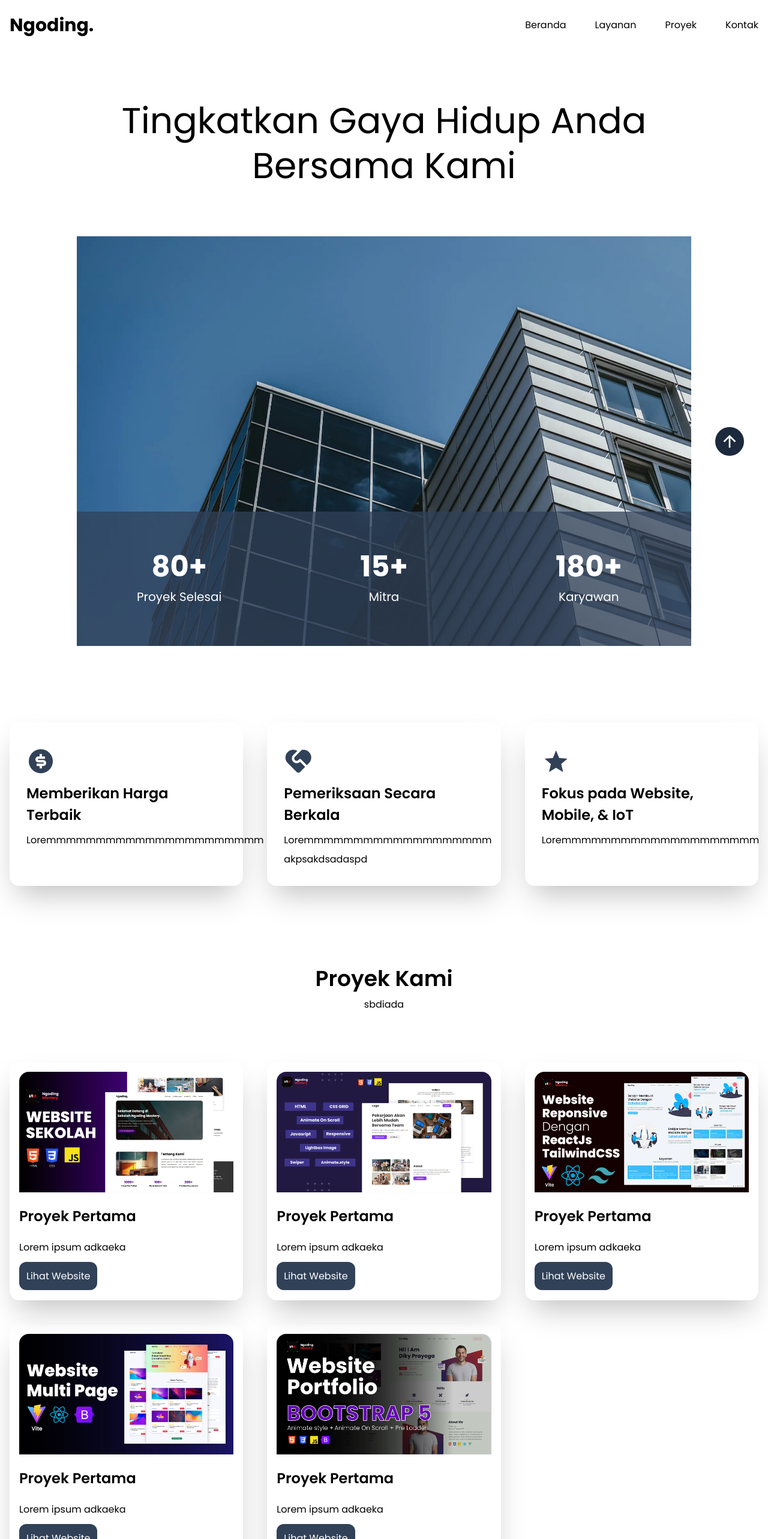
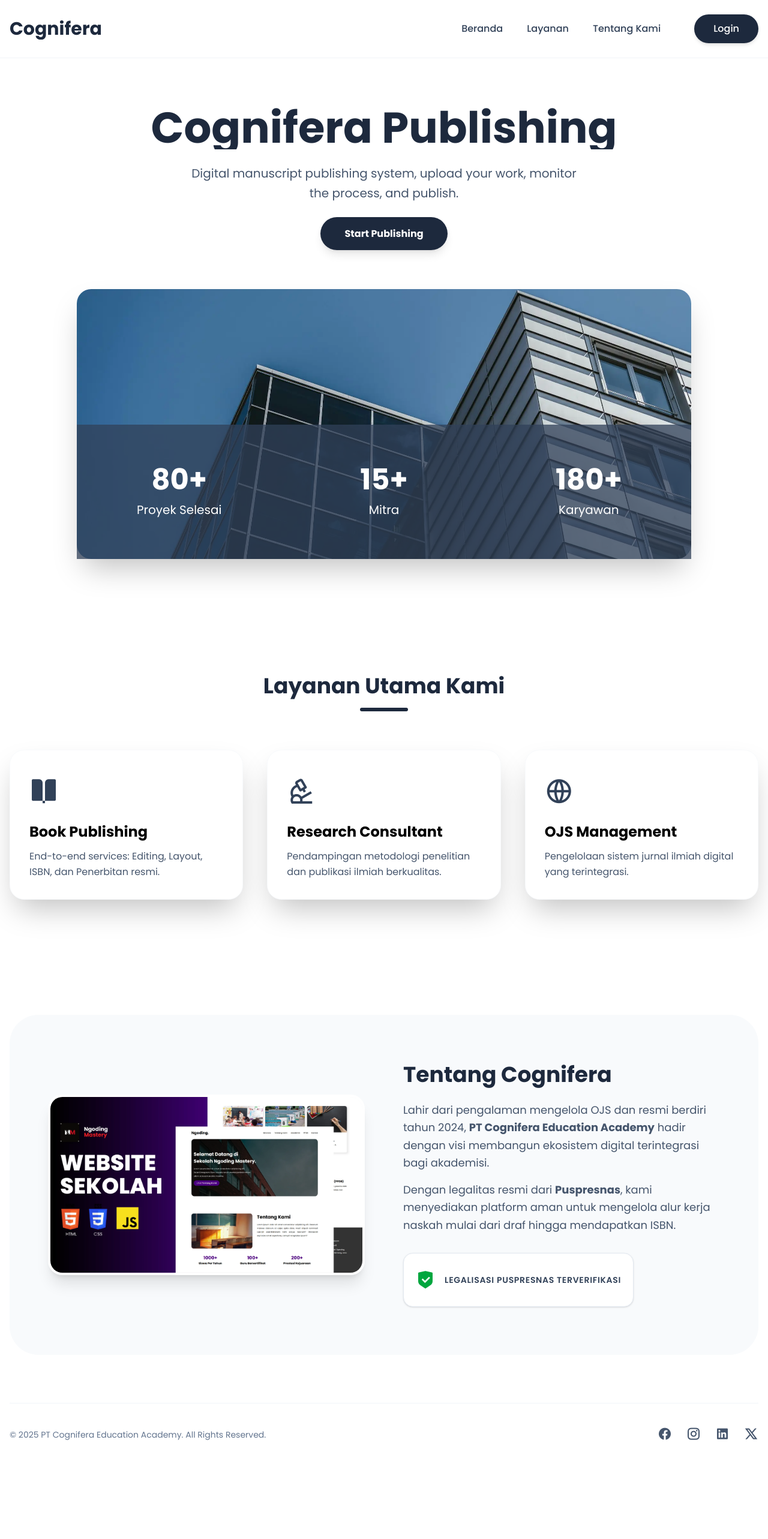
Before and after one commit to rapsz30/company-profile, a Next.js app: page / in a window 1280 px wide. Shown: the top 2566 px of the page at 60% size. After the commit the page ends 2444 px from the top, so only its background shows below. Built offline with nearby package versions, Linux system fonts and the light colour scheme.

Commit message:
awaowkswkwsoa

```diff
--- a/app/page.js
+++ b/app/page.js
@@ -7,162 +7,103 @@ import * as motion from "motion/react-client";
 export default function Home() {
   return (
     <>
-      <motion.div className="py-20" initial={{opacity:0, y:50, scale:0.8}} animate={{opacity:1, y:0, scale:1}} transition={{duration:1}}>
-        <h1 className="sm:text-6xl/tight text-5xl/tight sm:text-center text-left">
-          Tingkatkan Gaya Hidup Anda <br /> Bersama Kami
+      <section id="home" className="min-h-[80vh] flex flex-col justify-center items-center pt-10">
+        <motion.div
+          className="py-10 text-center"
+          initial={{opacity:0, y:50, scale:0.8}}
+          animate={{opacity:1, y:0, scale:1}}
+          transition={{duration:1}}
+        >
+          <h1 className="sm:text-7xl text-5xl font-bold mb-6 bg-slate-800 bg-clip-text text-transparent">
+            Cognifera Publishing
           </h1>
+          <p className="text-xl text-slate-600 max-w-2xl mx-auto mb-10 leading-relaxed">
+            Digital manuscript publishing system, upload your work, monitor the process, and publish.
+          </p>
+          <Link
+            href="/auth/login"
+            className="bg-slate-800 text-white px-10 py-4 rounded-full font-bold hover:bg-slate-700 transition-all shadow-lg hover:shadow-xl"
+          >
+            Start Publishing
+          </Link>
         </motion.div>
 
-      <div className="max-w-5xl mx-auto relative" >
+        <div className="max-w-5xl mx-auto relative mt-10 w-full">
           <motion.div initial={{opacity:0, y:50}} animate={{opacity:1, y:0}} transition={{delay:0.5}}>
-        <Image src={DataImage.Hero} alt="Hero Image" priority />
+            <Image
+              src={DataImage.Hero}
+              alt="Cognifera Hero"
+              className="rounded-3xl shadow-2xl object-cover h-[450px] w-full"
+              priority
+            />
           </motion.div>
           <HeroInfo />
         </div>
+      </section>
 
-      <div className="grid lg:grid-cols-3 mt-32 gap-10 md:grid-cols-2 grid-cols-1" id="layanan">
-        <motion.div className="shadow-2xl p-7 rounded-2xl" initial={{opacity:0, y:100}} whileInView={{opacity:1, y:0}} viewport={{once:true}}>
-          <i className="ri-money-dollar-circle-fill ri-3x text-slate-700"></i>
-          <p className="font-semibold text-2xl/normal mb-2">
-            Memberikan Harga Terbaik
-          </p>
-          <p className="text-base/loose">Loremmmmmmmmmmmmmmmmmmmmmm</p>
+      <section className="mt-48" id="services">
+        <motion.div
+          initial={{opacity:0}}
+          whileInView={{opacity:1}}
+          className="text-center mb-16"
+        >
+          <h2 className="text-4xl font-bold mb-4 text-slate-800">Layanan Utama Kami</h2>
+          <div className="h-1.5 w-20 bg-slate-800 mx-auto rounded-full"></div>
         </motion.div>
-        <motion.div className="shadow-2xl p-7 rounded-2xl" initial={{opacity:0, y:100}} whileInView={{opacity:1, y:0}} viewport={{once:true}}>
-          <i className="ri-service-fill ri-3x text-slate-700"></i>
-          <p className="font-semibold text-2xl/normal mb-2">
-            Pemeriksaan Secara Berkala
-          </p>
-          <p className="text-base/loose">
-            Loremmmmmmmmmmmmmmmmmmm akpsakdsadaspd
+
+        <div className="grid lg:grid-cols-3 gap-10 md:grid-cols-2 grid-cols-1">
+          <motion.div className="shadow-2xl p-8 rounded-3xl border border-slate-50 bg-white" initial={{opacity:0, y:100}} whileInView={{opacity:1, y:0}} viewport={{once:true}}>
+            <i className="ri-book-open-fill ri-3x text-slate-700 mb-4 block"></i>
+            <h3 className="font-bold text-2xl mb-3">Book Publishing</h3>
+            <p className="text-base leading-relaxed text-slate-600">
+              End-to-end services: Editing, Layout, ISBN, dan Penerbitan resmi.
             </p>
           </motion.div>
-        <motion.div className="shadow-2xl p-7 rounded-2xl"initial={{opacity:0, y:100}} whileInView={{opacity:1, y:0}} viewport={{once:true}}>
-          <i className="ri-star-s-fill ri-3x text-slate-700"></i>
-          <p className="font-semibold text-2xl/normal mb-2">
-            Fokus pada Website, Mobile, & IoT
+
+          <motion.div className="shadow-2xl p-8 rounded-3xl border border-slate-50 bg-white" initial={{opacity:0, y:100}} whileInView={{opacity:1, y:0}} viewport={{once:true}} transition={{delay:0.2}}>
+            <i className="ri-microscope-line ri-3x text-slate-700 mb-4 block"></i>
+            <h3 className="font-bold text-2xl mb-3">Research Consultant</h3>
+            <p className="text-base leading-relaxed text-slate-600">
+              Pendampingan metodologi penelitian dan publikasi ilmiah berkualitas.
             </p>
-          <p className="text-base/loose">Loremmmmmmmmmmmmmmmmmmmm</p>
+          </motion.div>
+
+          <motion.div className="shadow-2xl p-8 rounded-3xl border border-slate-50 bg-white" initial={{opacity:0, y:100}} whileInView={{opacity:1, y:0}} viewport={{once:true}} transition={{delay:0.4}}>
+            <i className="ri-global-line ri-3x text-slate-700 mb-4 block"></i>
+            <h3 className="font-bold text-2xl mb-3">OJS Management</h3>
+            <p className="text-base leading-relaxed text-slate-600">
+              Pengelolaan sistem jurnal ilmiah digital yang terintegrasi.
+            </p>
           </motion.div>
         </div>
+      </section>
 
-      <div className="mt-32" id="proyek">
-        <motion.h1 className="text-4xl/normal text-center font-semibold" initial={{opacity:0, y:50}} whileInView={{opacity:1, y:0}}>
-          Proyek Kami
-        </motion.h1>
-        <motion.p className="text-base/loose text-center" initial={{opacity:0, y:50}} whileInView={{opacity:1, y:0}} transition={{delay:0.2}}>sbdiada</motion.p>
-
-        <div className="mt-20 grid lg:grid-cols-3 gap-10 md:grid-cols-2 grid-cols-1">
-          <motion.div className="shadow-2xl p-4 rounded-2xl" initial={{opacity:0, y:100}} whileInView={{opacity:1, y:0}} viewport={{once:true}}>
+      <section className="mt-48 mb-20 py-20 bg-slate-50 rounded-[3rem] px-8 md:px-16" id="about">
+        <div className="grid md:grid-cols-2 gap-16 items-center">
+          <motion.div initial={{opacity:0, x:-50}} whileInView={{opacity:1, x:0}} viewport={{once:true}}>
             <Image
               src={DataImage.Proyek1}
-              alt="Proyek Image"
-              className="rounded-tl-2xl rounded-tr-2xl"
+              alt="About Cognifera"
+              className="rounded-3xl shadow-xl border-4 border-white"
             />
-            <h1 className="mt-6 mb-3 text-2xl font-semibold">Proyek Pertama</h1>
-            <p className="mt-6 mb-3">Lorem ipsum adkaeka</p>
-            <div className="mt-6 mb-3">
-              <Link
-                href={"#"}
-                className="bg-slate-700 text-white text-center p-3 rounded-xl hover:bg-slate-600 cursor-pointer"
-              >
-                Lihat Website
-              </Link>
+          </motion.div>
+          <motion.div initial={{opacity:0, x:50}} whileInView={{opacity:1, x:0}} viewport={{once:true}}>
+            <h2 className="text-4xl font-bold mb-6 text-slate-800">Tentang Cognifera</h2>
+            <div className="space-y-4 text-slate-600 leading-relaxed text-lg">
+              <p>
+                Lahir dari pengalaman mengelola OJS dan resmi berdiri tahun 2024, <strong>PT Cognifera Education Academy</strong> hadir dengan visi membangun ekosistem digital terintegrasi bagi akademisi.
+              </p>
+              <p>
+                Dengan legalitas resmi dari <strong>Puspresnas</strong>, kami menyediakan platform aman untuk mengelola alur kerja naskah mulai dari draf hingga mendapatkan ISBN.
+              </p>
             </div>
-          </motion.div>
-          <motion.div className="shadow-2xl p-4 rounded-2xl" initial={{opacity:0, y:100}} whileInView={{opacity:1, y:0}} viewport={{once:true}}>
-            <Image
-              src={DataImage.Proyek2}
-              alt="Proyek Image"
-              className="rounded-tl-2xl rounded-tr-2xl"
-            />
-            <h1 className="mt-6 mb-3 text-2xl font-semibold">Proyek Pertama</h1>
-            <p className="mt-6 mb-3">Lorem ipsum adkaeka</p>
-            <div className="mt-6 mb-3">
-              <Link
-                href={"#"}
-                className="bg-slate-700 text-white text-center p-3 rounded-xl hover:bg-slate-600 cursor-pointer"
-              >
-                Lihat Website
-              </Link>
-            </div>
-          </motion.div>{" "}
-          <motion.div className="shadow-2xl p-4 rounded-2xl" initial={{opacity:0, y:100}} whileInView={{opacity:1, y:0}} viewport={{once:true}}>
-            <Image
-              src={DataImage.Proyek3}
-              alt="Proyek Image"
-              className="rounded-tl-2xl rounded-tr-2xl"
-            />
-            <h1 className="mt-6 mb-3 text-2xl font-semibold">Proyek Pertama</h1>
-            <p className="mt-6 mb-3">Lorem ipsum adkaeka</p>
-            <div className="mt-6 mb-3">
-              <Link
-                href={"#"}
-                className="bg-slate-700 text-white text-center p-3 rounded-xl hover:bg-slate-600 cursor-pointer"
-              >
-                Lihat Website
-              </Link>
-            </div>
-          </motion.div>{" "}
-          <motion.div className="shadow-2xl p-4 rounded-2xl" initial={{opacity:0, y:100}} whileInView={{opacity:1, y:0}} viewport={{once:true}}>
-            <Image
-              src={DataImage.Proyek4}
-              alt="Proyek Image"
-              className="rounded-tl-2xl rounded-tr-2xl"
-            />
-            <h1 className="mt-6 mb-3 text-2xl font-semibold">Proyek Pertama</h1>
-            <p className="mt-6 mb-3">Lorem ipsum adkaeka</p>
-            <div className="mt-6 mb-3">
-              <Link
-                href={"#"}
-                className="bg-slate-700 text-white text-center p-3 rounded-xl hover:bg-slate-600 cursor-pointer"
-              >
-                Lihat Website
-              </Link>
-            </div>
-          </motion.div>{" "}
-          <motion.div className="shadow-2xl p-4 rounded-2xl" initial={{opacity:0, y:100}} whileInView={{opacity:1, y:0}} viewport={{once:true}}>
-            <Image
-              src={DataImage.Proyek5}
-              alt="Proyek Image"
-              className="rounded-tl-2xl rounded-tr-2xl"
-            />
-            <h1 className="mt-6 mb-3 text-2xl font-semibold">Proyek Pertama</h1>
-            <p className="mt-6 mb-3">Lorem ipsum adkaeka</p>
-            <div className="mt-6 mb-3">
-              <Link
-                href={"#"}
-                className="bg-slate-700 text-white text-center p-3 rounded-xl hover:bg-slate-600 cursor-pointer"
-              >
-                Lihat Website
-              </Link>
+            <div className="mt-8 p-5 bg-white rounded-2xl inline-flex items-center gap-4 shadow-sm border border-slate-200">
+              <i className="ri-shield-check-fill text-green-600 ri-2x"></i>
+              <span className="font-semibold text-slate-700 uppercase tracking-wider text-sm">Legalisasi Puspresnas Terverifikasi</span>
             </div>
           </motion.div>
         </div>
-      </div>
-
-      <div className="mt-32 flex items-center justify-between md:flex-row flex-col md:gap-0 gap-4" id="kontak">
-        <h2 className="text-3xl font-bold">Ngoding.</h2>
-        <div className="flex gap-10">
-          <Link href={"#beranda"}>Beranda</Link>
-          <Link href={"#layanan"}>Layanan</Link>
-          <Link href={"#proyek"}>Proyek</Link>
-        </div>
-        <div className="flex gap-4">
-          <Link href={""}>
-            <i className="ri-youtube-fill ri-2x"></i>
-          </Link>
-          <Link href={""}>
-            <i className="ri-instagram-fill ri-2x"></i>
-          </Link>
-          <Link href={""}>
-            <i className="ri-reddit-fill ri-2x"></i>
-          </Link>
-          <Link href={""}>
-            <i className="ri-twitter-fill ri-2x"></i>
-          </Link>
-        </div>
-      </div>
+      </section>
     </>
   );
 }
--- a/components/Footer.jsx
+++ b/components/Footer.jsx
@@ -3,13 +3,24 @@ import Link from 'next/link'
 
 const Footer = () => {
   return (
-    <div className='container mx-auto px-4'>
-      <div className='pt-20 pb-6 flex items-center justify-between sm:flex-row flex-col sm:gap-0 gap-4'>
-        <p>&copy;Copyright 2025</p>
-        <div className='flex gap-4'>
-            <Link href={"#"}>Terms</Link>
-            <Link href={"#"}>Privacy</Link>
-            <Link href={"#"}>Cookies</Link>
+    <div className='container mx-auto px-4 mt-20'>
+      <div className='py-10 border-t border-slate-100 flex items-center justify-between sm:flex-row flex-col sm:gap-0 gap-6'>
+        <p className="text-slate-500 text-sm text-center">
+          &copy; 2025 PT Cognifera Education Academy. All Rights Reserved.
+        </p>
+        <div className='flex gap-6 items-center text-slate-600'>
+            <Link href={"#"} className="hover:text-slate-900 transition-colors">
+              <i className="ri-facebook-circle-fill ri-xl"></i>
+            </Link>
+            <Link href={"#"} className="hover:text-slate-900 transition-colors">
+              <i className="ri-instagram-line ri-xl"></i>
+            </Link>
+            <Link href={"#"} className="hover:text-slate-900 transition-colors">
+              <i className="ri-linkedin-box-fill ri-xl"></i>
+            </Link>
+            <Link href={"#"} className="hover:text-slate-900 transition-colors">
+              <i className="ri-twitter-x-line ri-xl"></i>
+            </Link>
         </div>
       </div>
     </div>
--- a/components/Navbar.jsx
+++ b/components/Navbar.jsx
@@ -1,43 +1,60 @@
+// src/components/Navbar.jsx
 "use client";
 import Link from "next/link";
 import { useState } from "react";
 
 const Navbar = () => {
   const [active, setActive] = useState(false);
-  const handleClick = () => {
-    // console.log("Testing");
-    setActive(!active);
-  };
+
   return (
-    <div className="navbar py-6">
+    <div className="navbar py-6 sticky top-0 bg-white/80 backdrop-blur-md z-999 border-b border-slate-100">
       <div className="container mx-auto px-4">
         <div className="navbar-box flex items-center justify-between">
           <div className="logo">
-            <h1 className="text-3xl font-bold">Ngoding.</h1>
+            <h1 className="text-3xl font-bold bg-slate-800 bg-clip-text text-transparent">
+              Cognifera
+            </h1>
           </div>
           <ul
-            className={`menu flex items-center gap-12 md:static absolute
-            ${active ? "top-24 opacity-100" : "top-20 opacity-0"}
-            left-1/2 -translate-x-1/2 md:translate-x-0
-            md:flex-row flex-col md:bg-transparent
-             bg-slate-700 w-full md:w-auto md:py-0 py-10
-             text-white md:text-black transition-all md:opacity-100 md:transition-none md:text-base md:-xl`}
+            className={`menu flex items-center gap-10 md:static absolute ${
+              active ? "top-20 opacity-100" : "top-400px opacity-0"
+            } left-0 md:opacity-100 md:flex-row flex-col md:bg-transparent bg-slate-800 w-full md:w-auto md:py-0 py-10 text-white md:text-slate-700 transition-all duration-300 font-medium`}
           >
             <li>
-              <Link href={"#beranda"}>Beranda</Link>
+              <Link href="/#home" onClick={() => setActive(false)}>
+                Beranda
+              </Link>
             </li>
             <li>
-              <Link href={"#layanan"}>Layanan</Link>
+              <Link href="/#services" onClick={() => setActive(false)}>
+                Layanan
+              </Link>
             </li>
             <li>
-              <Link href={"#proyek"}>Proyek</Link>
+              <Link href="/#about" onClick={() => setActive(false)}>
+                Tentang Kami
+              </Link>
             </li>
-            <li>
-              <Link href={"#kontak"}>Kontak</Link>
+            <li className="md:ml-4">
+              <Link
+                href="/auth/login"
+                className="bg-slate-800 text-white px-8 py-3 rounded-full hover:bg-slate-700 transition-all shadow-md inline-block"
+              >
+                Login
+              </Link>
             </li>
           </ul>
-          <div className="md:hidden block" onClick={() => handleClick()}>
-            <i className="ri-menu-3-line ri-2x font-bold"></i>
+          <div
+            className="md:hidden flex items-center"
+            onClick={() => setActive(!active)}
+          >
+            <i
+              className={
+                active
+                  ? "ri-close-line ri-2x text-slate-800"
+                  : "ri-menu-3-line ri-2x text-slate-800"
+              }
+            ></i>
           </div>
         </div>
       </div>
--- a/components/ScrollToTop.jsx
+++ b/components/ScrollToTop.jsx
@@ -1,9 +1,7 @@
 "use client";
+import React, { useEffect, useState } from "react";
+import Link from "next/link";
 
-import React, { useEffect } from "react";
-import Link from "next/link";
-import { useState } from "react";
-const ScrollToTop = () => {
 const ScrollToTop = () => {
   const [active, setActive] = useState(false);
 
@@ -16,18 +14,17 @@ const ScrollToTop = () => {
       }
     };
     window.addEventListener("scroll", handleScroll);
-      return()=>{
-      window.removeEventListener("scroll", handleScroll);
-      }
-    });
-  };
+    return () => window.removeEventListener("scroll", handleScroll);
+  }, []);
 
   return (
     <Link
-      href={"#beranda"}
-      className={'fixed bottom-10 right-10 bg-slate-800 text-white w-12 h-12 rounded-full text-center hover:bg-slate-700 cursor-pointer transition-all ${active? "opacity-100" : "opacity-0" }'}
+      href="#home"
+      className={`fixed bottom-10 right-10 bg-slate-800 text-white w-12 h-12 rounded-full flex items-center justify-center hover:bg-slate-700 cursor-pointer transition-all z-50 shadow-lg ${
+        active ? "opacity-100 translate-y-0" : "opacity-0 translate-y-10 pointer-events-none"
+      }`}
     >
-      <i className="ri-arrow-up-line ri-2x"></i>
+      <i className="ri-arrow-up-line ri-xl"></i>
     </Link>
   );
 };
```
Also changed, not shown: app/auth/login/page.jsx (added, +78 -0 lines), app/dashboard/admin/page.jsx (added, +106 -0 lines), lib/data.js (added, +14 -0 lines). Lines whose indentation alone changed are shown as unchanged.
